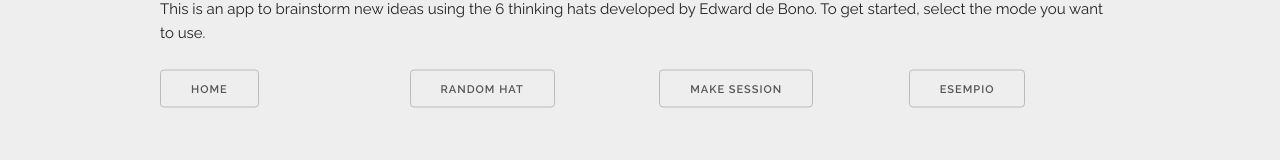
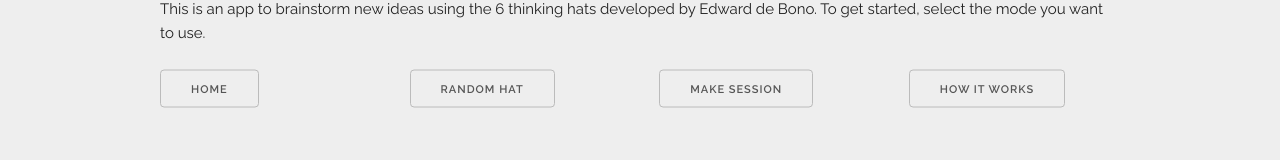
Before and after one commit to scamgi/hats, a Vue app: page /hats in a window 1280 px wide. Shown: the part 383-543 px from the top of the page. Built offline with nearby package versions, Linux system fonts and the light colour scheme.

Commit message:
changes in links

```diff
--- a/src/components/Footer.vue
+++ b/src/components/Footer.vue
@@ -16,10 +16,10 @@ import IconGithub from './icons/IconGithub.vue';
           <a href="https://github.com/scamgi/hats"><IconGithub></IconGithub></a>
         </div>
         <div class="three columns">
-          <router-link to="/make-session" class="footer-link">Make Session</router-link>
+          <router-link to="/hats/make-session" class="footer-link">Make Session</router-link>
         </div>
         <div class="two columns">
-          <router-link to="/how-it-works" class="footer-link">How It Works</router-link>
+          <router-link to="/hats/how-it-works" class="footer-link">How It Works</router-link>
         </div>
       </div>
     </div>
--- a/src/router/index.ts
+++ b/src/router/index.ts
@@ -32,12 +32,12 @@ const router = createRouter({
       component: RandomHatView
     },
     {
-      path: '/how-it-works',
+      path: '/hats/how-it-works',
       name: 'how-it-works',
       component: HowItWorksView
     },
     {
-      path: "/make-session",
+      path: "/hats/make-session",
       name: "make-session",
       component: MakeSessionView
     }]
--- a/src/views/HomeView.vue
+++ b/src/views/HomeView.vue
@@ -15,16 +15,16 @@ import TheWelcome from "@/components/TheWelcome.vue";
     <p>This is an app to brainstorm new ideas using the 6 thinking hats developed by Edward de Bono. To get started, select the mode you want to use.</p>
     <div class="row">
       <div class="three columns">
-        <router-link to="/" class="button">Home</router-link>
+        <router-link to="/hats/" class="button">Home</router-link>
       </div>
       <div class="three columns">
-        <router-link to="/random-hat" class="button">Random Hat</router-link>
+        <router-link to="/hats/random-hat" class="button">Random Hat</router-link>
       </div>
       <div class="three columns">
-        <router-link to="/make-session" class="button">Make Session</router-link>
+        <router-link to="/hats/make-session" class="button">Make Session</router-link>
       </div>
       <div class="three columns">
-        <a href="#" class="button">esempio</a>
+        <router-link to="/hats/how-it-works" class="button">How It Works</router-link>
       </div>
     </div>
   </div>
```
